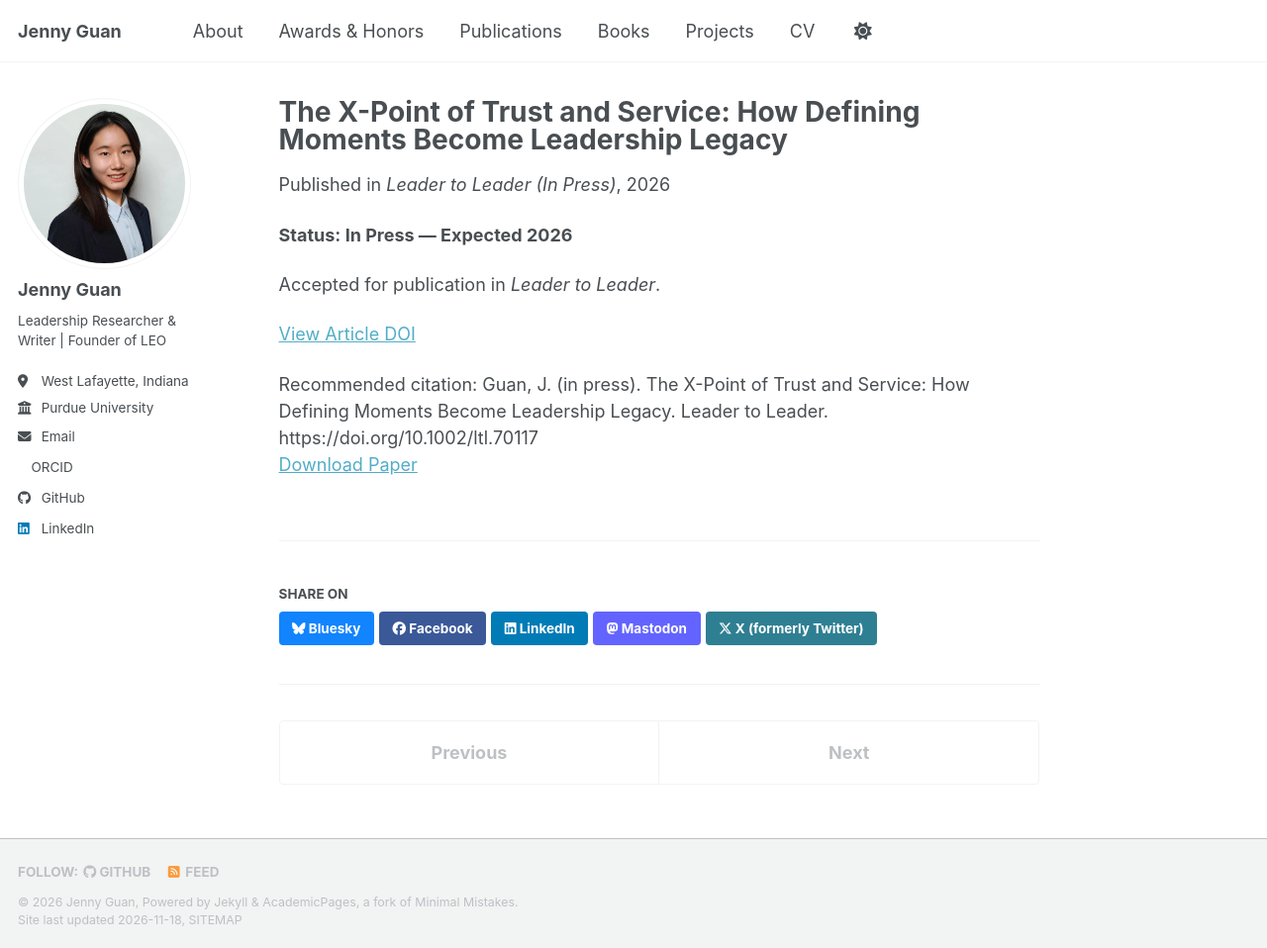
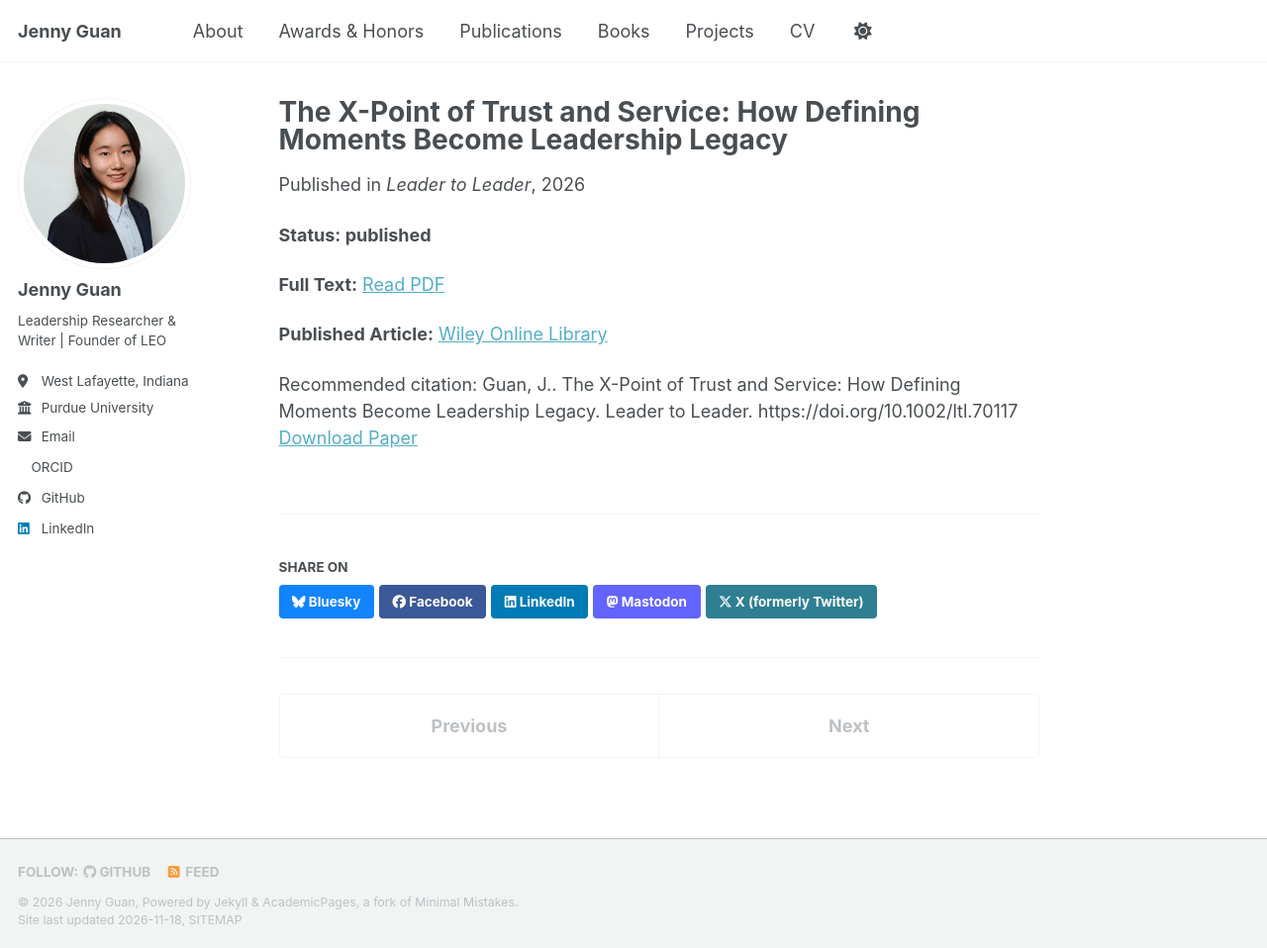
Before and after one commit to JennyGuan101/JennyGuan101.github.io, a Jekyll site: the page built from _publications/2026-x-point-trust-service.md, in a window 1280 px wide and 958 px high. Shown: the whole window at 99% size. Built offline with Jekyll 4.4.1, drawn with Linux system fonts in a browser that asks for light colours; a script bundle is joined from its source files by our own code; a style sheet for code colours, icons or effects is not loaded.

Commit message:
Update 2026-x-point-trust-service.md

```diff
--- a/_publications/2026-x-point-trust-service.md
+++ b/_publications/2026-x-point-trust-service.md
@@ -5,12 +5,12 @@ category: manuscripts
 paperurl: 'https://jennyguan101.github.io/files/Guan_2026_X_Point_Trust_Service.pdf'
 permalink: /publication/x-point-trust-service/
 date: 2026-11-15
-venue: "Leader to Leader (In Press)"
-citation: "Guan, J. (in press). The X-Point of Trust and Service: How Defining Moments Become Leadership Legacy. Leader to Leader. https://doi.org/10.1002/ltl.70117"
+venue: "Leader to Leader"
+citation: "Guan, J.. The X-Point of Trust and Service: How Defining Moments Become Leadership Legacy. Leader to Leader. https://doi.org/10.1002/ltl.70117"
 ---
 
-**Status: In Press — Expected 2026**
+**Status: published**
 
-Accepted for publication in *Leader to Leader*.
+**Full Text:** [Read PDF](/files/Guan_2027_X_Point_Trust_Service.pdf)
 
-[View Article DOI](https://doi.org/10.1002/ltl.70117)
+**Published Article:** [Wiley Online Library](https://doi.org/10.1002/ltl.70117)
```
